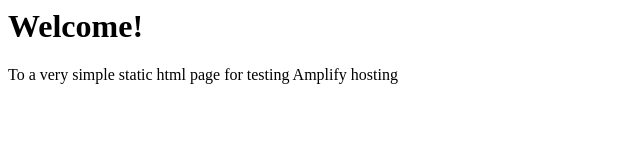
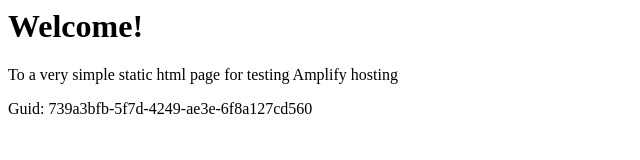
Before and after one commit to aws-aemilia-kix/Github-PR-Commit-Integration-Test-DoNotTouch-Gith-OKSLNVO2-v1-prod-ap-northeast-3, a website: page src/index.html in a window 1280 px wide. Shown: the whole page, without its empty margins (0-640 px from the left). Drawn offline with Linux system fonts and the light colour scheme.

Commit message:
commit from integ tests

```diff
--- a/src/index.html
+++ b/src/index.html
@@ -1,3 +1,5 @@
+
+
 <html lang="en">
 
 <head>
@@ -10,6 +12,6 @@
 <body>
     <h1>Welcome!</h1>
     <p>To a very simple static html page for testing Amplify hosting</p>
-</body>
+    <p>Guid: 739a3bfb-5f7d-4249-ae3e-6f8a127cd560</p></body>
 
 </html>
```
